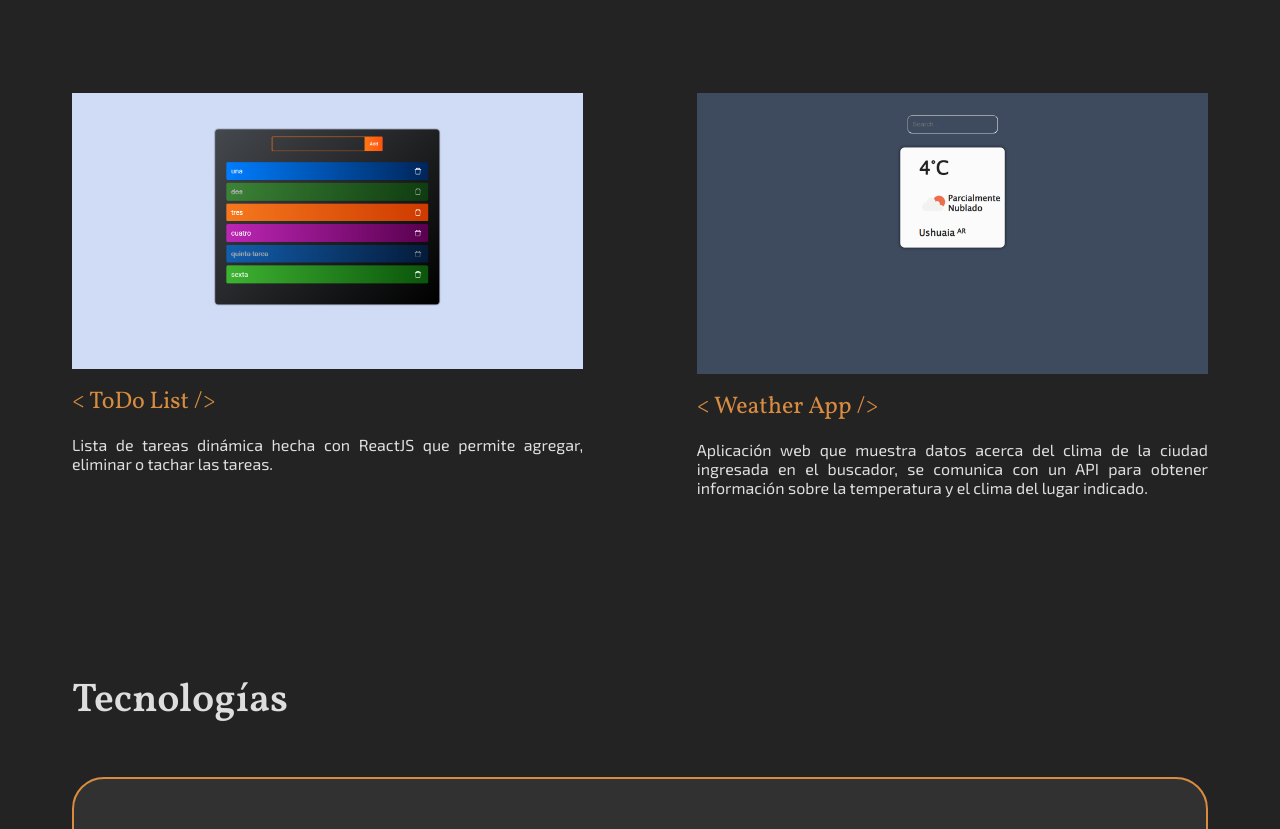
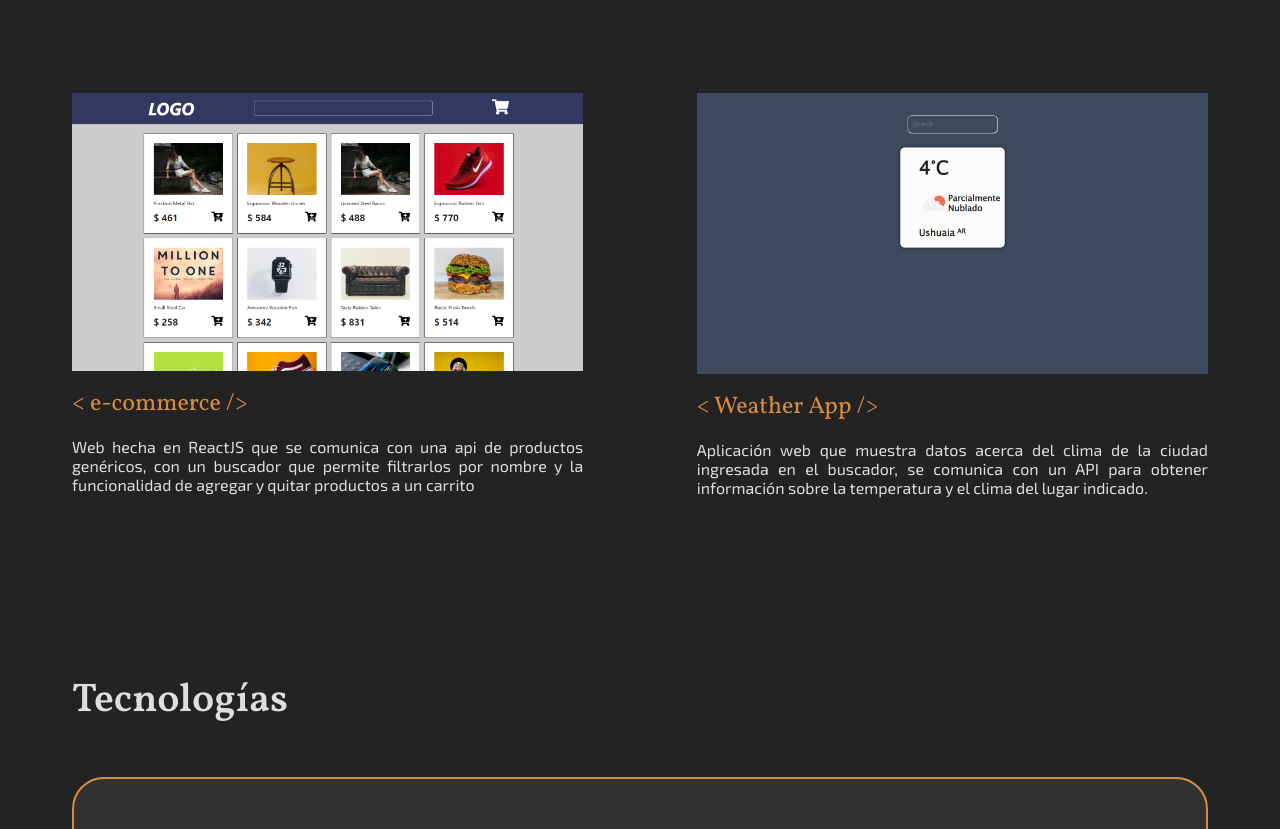
Before and after one commit to Lucas-ez/portfolio, a React (Create React App) app: page / in a window 1280 px wide. Shown: the part 1431-2260 px from the top of the page. Built offline with nearby package versions, Linux system fonts and the light colour scheme.

Commit message:
Change todo list por ecommerce

```diff
--- a/src/containers/proyectos/Proyectos.jsx
+++ b/src/containers/proyectos/Proyectos.jsx
@@ -3,7 +3,7 @@ import './proyectos.css'
 
 import img1 from '../../img/proyectos/img-iot.png'
 import img2 from '../../img/proyectos/img-sudoku.png'
-import img3 from '../../img/proyectos/img-todo.png'
+import img3 from '../../img/proyectos/img-ecommerce.png'
 import img4 from '../../img/proyectos/img-weather.png'
 
 import { Title, Subtitle } from '../../components'
@@ -26,9 +26,9 @@ const proyectos = [
   {
     id: 3,
     img: img3,
-    title: 'ToDo List',
-    description: 'Lista de tareas dinámica hecha con ReactJS que permite agregar, eliminar o tachar las tareas.',
-    link: 'https://lucas-ez.github.io/todo-app/',
+    title: 'e-commerce',
+    description: 'Web hecha en ReactJS que se comunica con una api de productos genéricos, con un buscador que permite filtrarlos por nombre y la funcionalidad de agregar y quitar productos a un carrito',
+    link: 'https://lucas-ez.github.io/e-commerce/',
   },
   {
     id: 4,
```
Also changed, not shown: src/img/proyectos/img-ecommerce.png (added), src/img/proyectos/img-todo.png (deleted).
